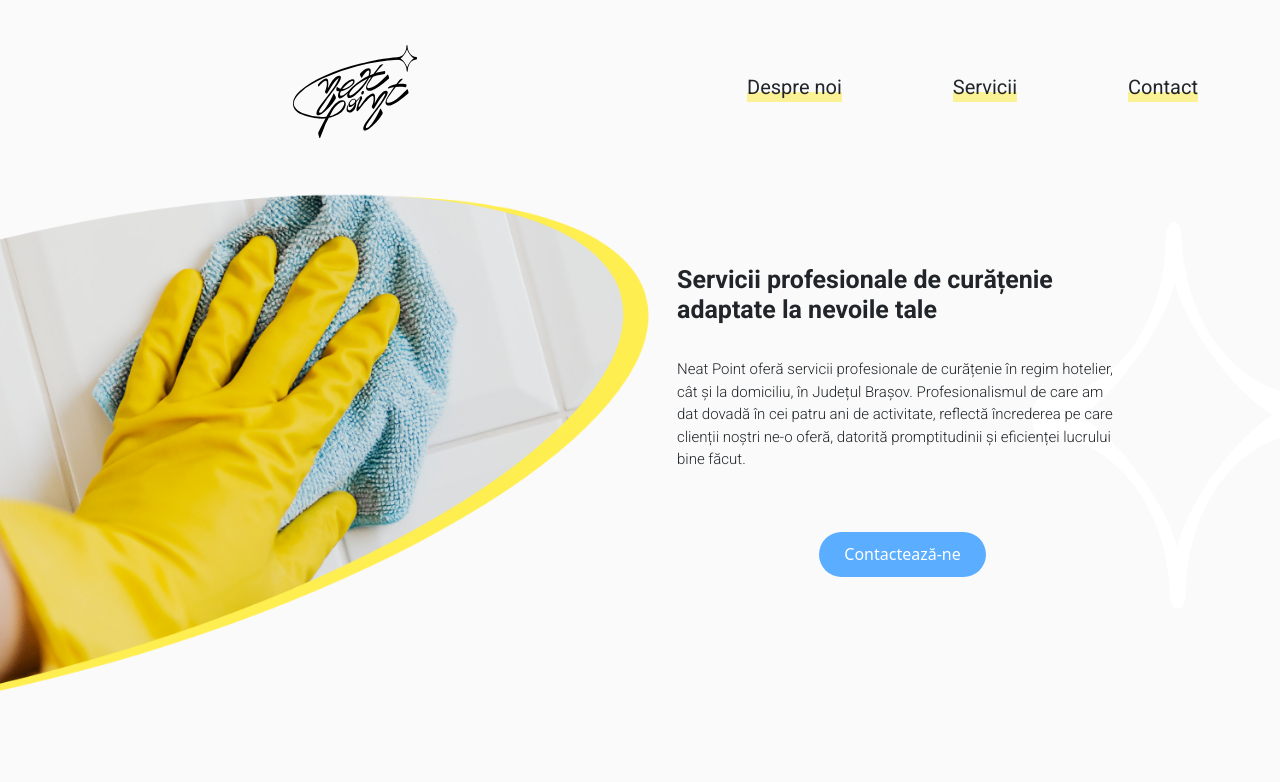
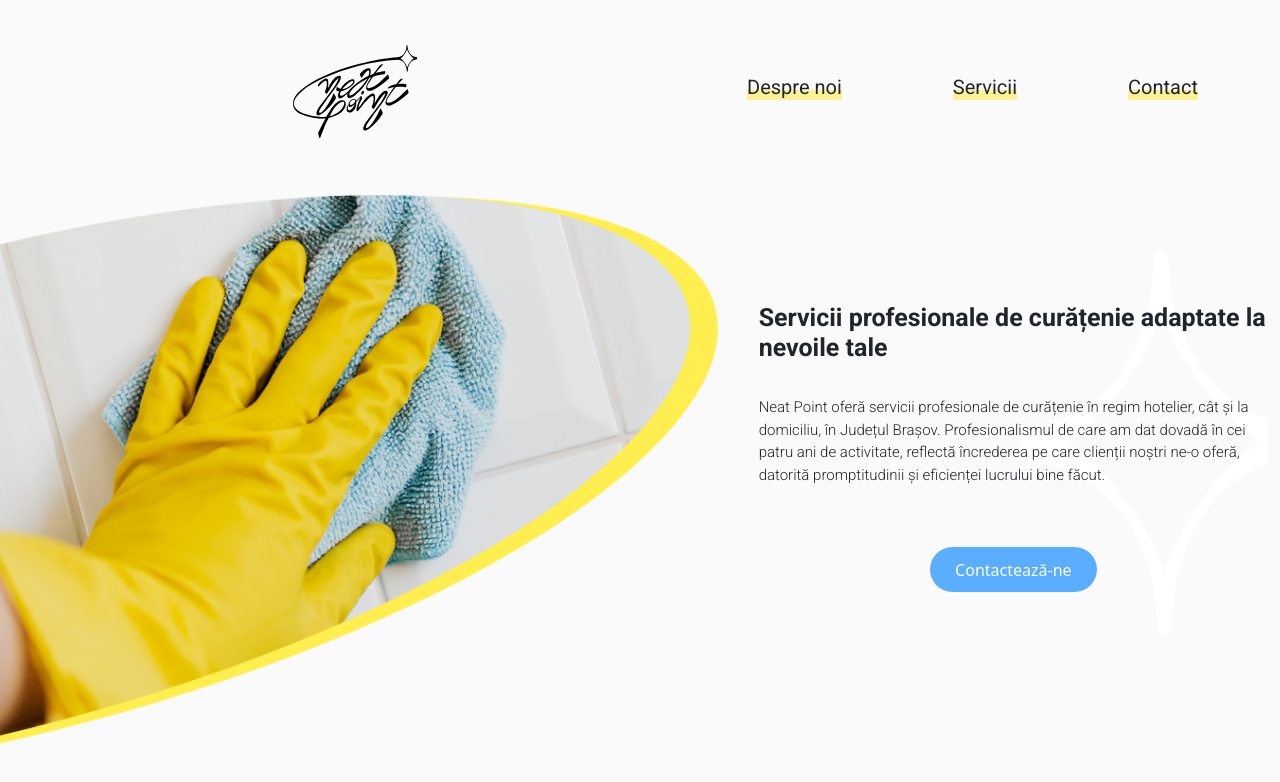
Before and after one commit to GDaniel96/neat-point, a Next.js app: page / in a window 1280 px wide. Shown: the top 782 px of the page. Built offline with nearby package versions, Linux system fonts and the light colour scheme.

Commit message:
refactored the home component

```diff
--- a/src/components/Header/index.js
+++ b/src/components/Header/index.js
@@ -22,22 +22,28 @@ const ListWrapper = styled.ul`
 `;
 
 const MenuItem = styled.li`
+  position: relative;
   font-family: "Roboto";
   font-size: 20px;
   list-style-type: none;
   height: 40px;
-`;
-
-const LineThrough = styled.div`
-  position: relative;
-  bottom: 10px;
+  &:after {
+    display: block;
+    content: "";
+    position: absolute;
+    top: 18px;
     width: 100%;
     height: 10px;
     background-color: #fcef6d;
     opacity: 0.7;
     z-index: -1;
-  ${MenuItem}:hover & {
+    transition: 0.2s height ease-in-out;
+  }
+  &:hover {
+    &:after {
       height: 20px;
+      bottom: 3px;
+    }
   }
 `;
 
@@ -54,20 +60,9 @@ const Header = () => {
         <Col lg={3} />
         <Col lg={5}>
           <ListWrapper>
-            <MenuItem>
-              Despre noi
-              <LineThrough />
-            </MenuItem>
-
-            <MenuItem>
-              Servicii
-              <LineThrough />
-            </MenuItem>
-
-            <MenuItem>
-              Contact
-              <LineThrough />
-            </MenuItem>
+            <MenuItem>Despre noi</MenuItem>
+            <MenuItem>Servicii</MenuItem>
+            <MenuItem>Contact</MenuItem>
           </ListWrapper>
         </Col>
       </Row>
--- a/src/components/HomePage/index.js
+++ b/src/components/HomePage/index.js
@@ -20,42 +20,36 @@ const Wrapper = styled.div`
   }
 `;
 
-const CustomContainer = styled(Container)`
-  margin-left: 0;
-`;
-
-const CustomRow = styled(Row)`
-  flex-direction: column;
+const TextWrapper = styled.div`
+  height: 100%;
+  display: flex;
   align-items: center;
-  @media only screen and (${screens.md}) {
-    flex-direction: row;
-  }
-`;
-
-const CustomColumn = styled(Col)`
-  padding-left: 0;
 `;
 
 const Image = styled.img`
   width: 100%;
+  @media only screen and (${screens.md}) {
+    margin-left: -12px;
+  }
 `;
 
 const HomePage = () => {
   return (
+    <Container fluid>
       <Wrapper>
-      <CustomContainer>
         <BlockContent>
-          <CustomRow>
-            <CustomColumn lg={7}>
+          <Row>
+            <Col lg={7}>
               <MediaContent>
                 <Image
                   src="/homePage/homePage-mobile.png"
                   alt="home-page-image"
                 />
               </MediaContent>
-            </CustomColumn>
-            {/* <Col lg={1} /> */}
+            </Col>
+
             <Col lg={5}>
+              <TextWrapper>
                 <TextContent>
                   <BlockHeader>
                     Servicii profesionale de curățenie adaptate la nevoile tale
@@ -70,11 +64,12 @@ const HomePage = () => {
                   </BlockParagraph>
                   <Button>Contactează-ne</Button>
                 </TextContent>
+              </TextWrapper>
             </Col>
-          </CustomRow>
+          </Row>
         </BlockContent>
-      </CustomContainer>
       </Wrapper>
+    </Container>
   );
 };
 
```
Lines whose indentation alone changed are shown as unchanged.
